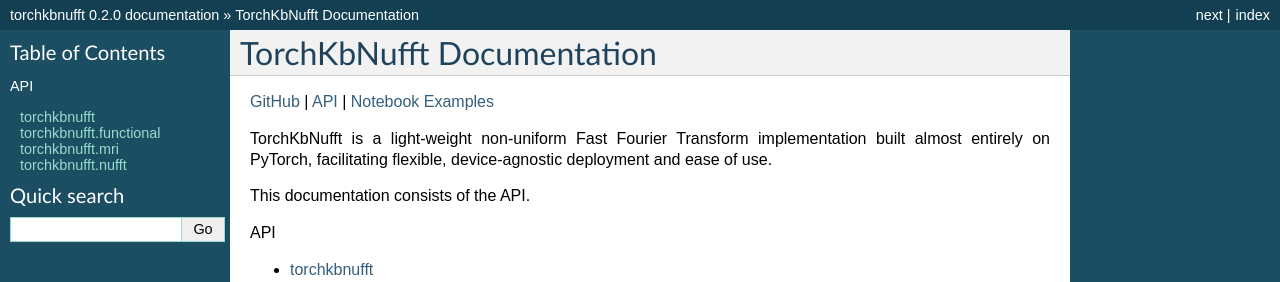
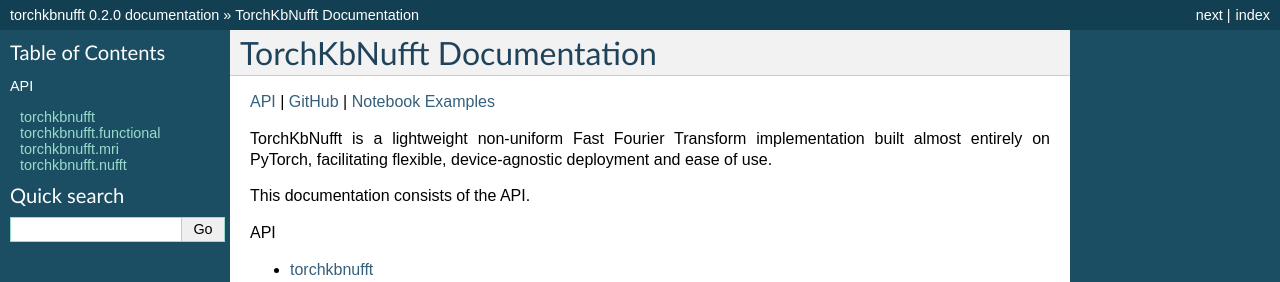
Before and after one commit to mmuckley/torchkbnufft, a Sphinx documentation site: the page built from docs/source/index.rst, in a window 1280 px wide. Shown: the top 282 px of the page. Built offline with Sphinx 7.4.7, drawn with Linux system fonts in a browser that asks for light colours.

Commit message:
Updates to docs.

```diff
--- a/docs/source/index.rst
+++ b/docs/source/index.rst
@@ -6,9 +6,9 @@
 TorchKbNufft Documentation
 ========================================
 
-`GitHub <https://github.com/mmuckley/torchkbnufft>`_ | `API <https://torchkbnufft.readthedocs.io>`_ | `Notebook Examples <https://github.com/mmuckley/torchkbnufft/tree/master/notebooks>`_
+`API <https://torchkbnufft.readthedocs.io>`_ | `GitHub <https://github.com/mmuckley/torchkbnufft>`_ | `Notebook Examples <https://github.com/mmuckley/torchkbnufft/tree/master/notebooks>`_
 
-TorchKbNufft is a light-weight non-uniform Fast Fourier Transform
+TorchKbNufft is a lightweight non-uniform Fast Fourier Transform
 implementation built almost entirely on PyTorch, facilitating flexible,
 device-agnostic deployment and ease of use.
 
--- a/docs/source/torchkbnufft.rst
+++ b/docs/source/torchkbnufft.rst
@@ -1,12 +1,10 @@
 torchkbnufft
 ============
-
 
 .. automodule:: torchkbnufft
    :members:
    :undoc-members:
    :show-inheritance:
-
 
 torchkbnufft.math
 -----------------
```
